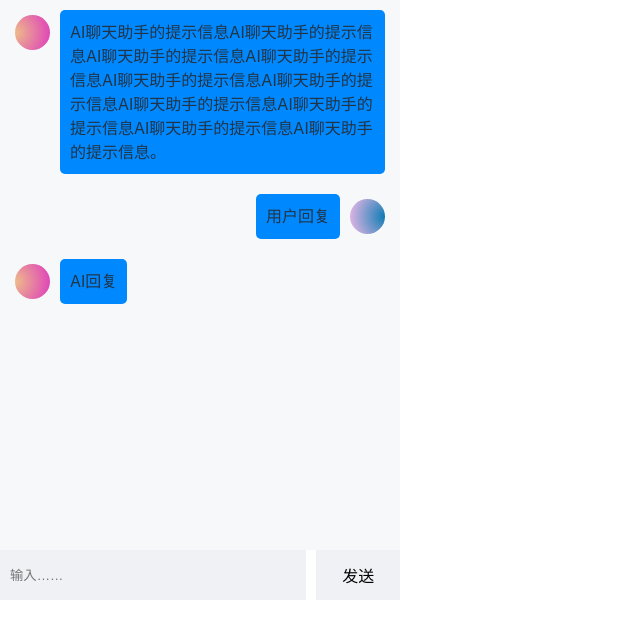
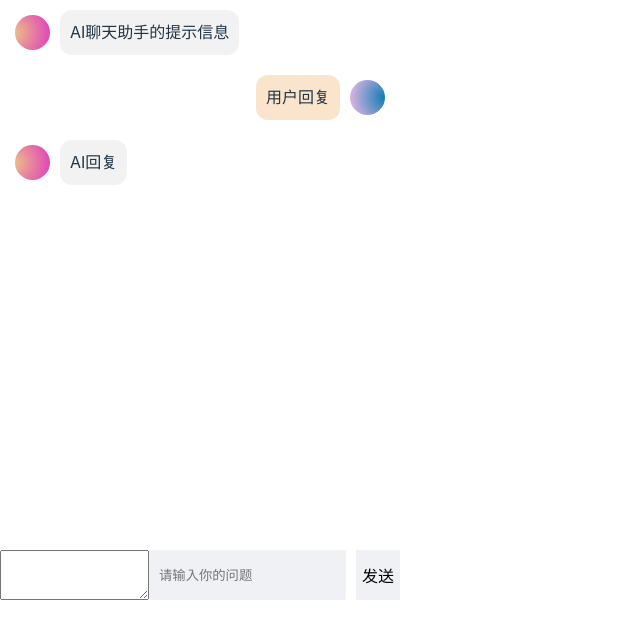
Before and after one commit to enophan/MRW, a Vue app: page / in a window 1280 px wide. Shown: the top 638 px of the page, without its empty margins (0-640 px from the left). Built offline with nearby package versions, Linux system fonts and the light colour scheme.

Commit message:
chat组件最基础的功能完成（未优化）

```diff
--- a/package.json
+++ b/package.json
@@ -9,11 +9,15 @@
     "preview": "vite preview"
   },
   "dependencies": {
+    "base-64": "^1.0.0",
+    "crypto-js": "^4.1.1",
     "less": "^4.2.0",
     "pinia": "^2.1.6",
     "vue": "^3.3.4"
   },
   "devDependencies": {
+    "@types/base-64": "^1.0.0",
+    "@types/crypto-js": "^4.1.2",
     "@vitejs/plugin-vue": "^4.2.3",
     "typescript": "^5.0.2",
     "vite": "^4.4.5",
--- a/src/components/chat/Chat.vue
+++ b/src/components/chat/Chat.vue
@@ -1,15 +1,26 @@
 <script setup lang="ts">
-import { ref } from 'vue';
+import { nextTick, ref } from 'vue';
+import CryptoJs from 'crypto-js'
+import * as base64 from 'base-64'
+import { ChatMessage, SparkAPICredentials } from './types.ts'
 
-interface chatMessage {
-  role: "user" | "assistant";
-  content: string;
-}
 
-const messageList = ref<chatMessage[]>([
+let userMessageContent = ref("");
+let messageWindow = ref<HTMLElement>();
+const aipCredentials: SparkAPICredentials = {
+  APPID: '  ',
+  APISecret: ' ',
+  APIKey: ' ',
+};
+
+const user = {
+  id: "user"
+};
+
+const messageList = ref<ChatMessage[]>([
   {
     role: "assistant",
-    content: "AI聊天助手的提示信息AI聊天助手的提示信息AI聊天助手的提示信息AI聊天助手的提示信息AI聊天助手的提示信息AI聊天助手的提示信息AI聊天助手的提示信息AI聊天助手的提示信息AI聊天助手的提示信息AI聊天助手的提示信息。"
+    content: "AI聊天助手的提示信息"
   },
   {
     role: "user",
@@ -19,26 +30,128 @@ const messageList = ref<chatMessage[]>([
     role: "assistant",
     content: "AI回复"
   }
-])
+]);
+
+function sendMessage(messageContent: string | undefined) {
+  let message: ChatMessage = {
+    role: "user",
+    content: messageContent
+  }
+  messageList.value.push(message);
+  userMessageContent.value = ""
+  scrollToBottom();
+  getSparkReply(messageContent);
+};
+
+function getWebsocketUrl(sparkRequest: SparkAPICredentials) {
+  return new Promise<string>((resovle,) => {
+    let url = "wss://spark-api.xf-yun.com/v1.1/chat";
+    let host = "spark-api.xf-yun.com";
+    let apiKeyName = "api_key";
+    let date = new Date().toUTCString();
+    let algorithm = "hmac-sha256"
+    let headers = "host date request-line";
+    let signatureOrigin = `host: ${host}\ndate: ${date}\nGET /v1.1/chat HTTP/1.1`;
+    let signatureSha = CryptoJs.HmacSHA256(signatureOrigin, sparkRequest.APISecret);
+    let signature = CryptoJs.enc.Base64.stringify(signatureSha);
+    let authorizationOrigin = `${apiKeyName}="${sparkRequest.APIKey}", algorithm="${algorithm}", headers="${headers}", signature="${signature}"`;
+    let authorization = base64.encode(authorizationOrigin);
+    // 将空格编码
+    url = `${url}?authorization=${authorization}&date=${encodeURI(date)}&host=${host}`;
+    resovle(url)
+  })
+
+};
+
+function getSparkRequestParam(sparkAPI: SparkAPICredentials, messageContent: string | undefined) {
+  let param = {
+    "header": {
+      "app_id": sparkAPI.APPID,
+      "uid": user.id
+    },
+    "parameter": {
+      "chat": {
+        "domain": "general",
+        "temperature": 0.5,
+        "max_tokens": 1024,
+      }
+    },
+    "payload": {
+      "message": {
+        "text": [
+          { "role": "user", "content": messageContent },
+        ]
+      }
+    }
+  };
+  return param;
+};
+
+async function getSparkReply(userMessageContent: string | undefined) {
+  let url: string = await getWebsocketUrl(aipCredentials)
+  let socket = new WebSocket(url);
+  socket.onopen = () => {
+    let param = getSparkRequestParam(aipCredentials, userMessageContent)
+    socket.send(JSON.stringify(param))
+  }
+  socket.onmessage = (event) => {
+    let data = JSON.parse(event.data);
+    let sparkReplyContent = data.payload.choices.text[0].content;
+    if (data.header.code !== 0) {
+      console.log("出错了", data.header.code, ":", data.header.message);
+      socket.close();
+    }
+    if (data.header.code === 0) {
+      if (data.payload.choices.text && data.header.status === 2) {
+        setTimeout(() => {
+          socket.close()
+        }, 1000)
+      }
+    }
+    addReplyToMsgwindow(sparkReplyContent);
+  }
+};
+
+function addReplyToMsgwindow(reply: string) {
+  if (messageList.value.slice(-1)[0].role == "user") {
+    let sparkResult: ChatMessage = {
+      role: "assistant",
+      content: "",
+    }
+    sparkResult.content = reply;
+    messageList.value.push(sparkResult);
+    return;
+  }
+  messageList.value.slice(-1)[0].content += reply;
+  scrollToBottom()
+};
+
+function scrollToBottom() {
+  nextTick(() => {
+    if (messageWindow.value)
+      messageWindow.value.scrollTop = Number.MAX_SAFE_INTEGER
+  })
+};
+
 </script>
 
 <template>
   <div class="chat-box">
-    <div class="message-window">
+    <div class="message-window" ref="messageWindow">
       <div class="message-cell" v-for="message in messageList" :class="`message-cell-${message.role}`">
         <div class="avator">
           <div :class="`avator-${message.role}`"></div>
         </div>
-        <div class="message-content">
-          <span>
-            {{ message.content }}
-          </span>
+        <div class="message-content" :class="`message-content-${message.role}`" v-if="message.content"
+          v-html="message.content">
         </div>
       </div>
     </div>
     <div class="send-bar">
-      <input type="text" class="message-input" placeholder="输入……">
-      <input type="button" value="发送" class="send-button">
+      <textarea name="" id="" cols="30" rows="10"></textarea>
+      <input type="text" class="message-input" placeholder="请输入你的问题" v-model="userMessageContent"
+        @keydown.enter="sendMessage(userMessageContent)">
+      <input type="button" value="发送" class="send-button" @click="sendMessage(userMessageContent)">
     </div>
   </div>
 </template>
@@ -57,12 +170,10 @@ const messageList = ref<chatMessage[]>([
 
 .message-window {
   flex-grow: 1;
-  background-color: rgb(247, 248, 249);
-
   display: flex;
   flex-direction: column;
-
   padding: 0 15px;
+  overflow-y: auto;
 }
 
 .message-cell {
@@ -103,8 +214,15 @@ const messageList = ref<chatMessage[]>([
 
 .message-content {
   padding: @message-content-boxInner;
-  background-color: rgb(0, 136, 255);
-  border-radius: 5px;
+  border-radius: 12px;
+
+  &-user {
+    background-color: rgb(250, 228, 203);
+  }
+
+  &-assistant {
+    background-color: rgb(242, 242, 242);
+  }
 }
 
 .send-bar {
--- /dev/null
+++ b/src/components/chat/types.ts
@@ -0,0 +1,10 @@
+export interface ChatMessage {
+  role: "user" | "assistant",
+  content: string | undefined,
+};
+
+export interface SparkAPICredentials {
+  APPID: string,
+  APIKey: string,
+  APISecret: string,
+};
```
Also changed, not shown: 1 other file (tests, documents, lock files or other folders).
